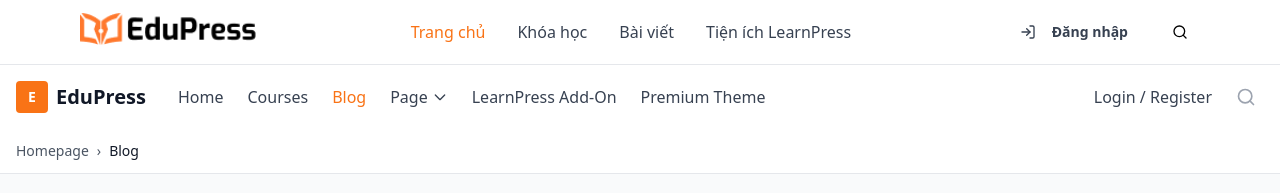
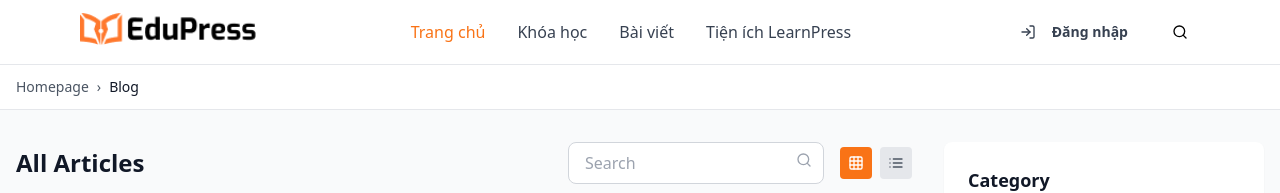
Before and after one commit to Thu-Hong-oo/english-learning-mvp, a React (Vite) app in the folder frontend/: page /blog in a window 1280 px wide. Shown: the top 193 px of the page. Built offline with nearby package versions, Linux system fonts and the light colour scheme; no server answers.

Commit message:
feat(ui) remove header in blog page

```diff
--- a/frontend/src/components/layout/Article-listing.tsx
+++ b/frontend/src/components/layout/Article-listing.tsx
@@ -70,54 +70,7 @@ const ArticlesListing = ({ onArticleClick }: ArticlesListingProps) => {
 
   return (
     <div className="min-h-screen bg-gray-50">
-      {/* Header */}
-      <header className="bg-white shadow-sm">
-        <div className="max-w-7xl mx-auto px-4">
-          <div className="flex items-center justify-between h-16">
-            <div className="flex items-center gap-8">
-              <div className="flex items-center gap-2">
-                <div className="w-8 h-8 bg-orange-500 rounded flex items-center justify-center">
-                  <span className="text-white font-bold text-sm">E</span>
-                </div>
-                <span className="text-xl font-bold text-gray-900">EduPress</span>
-              </div>
 
-              <nav className="hidden md:flex items-center gap-6">
-                <a href="#" className="text-gray-700 hover:text-orange-500">
-                  Home
-                </a>
-                <a href="#" className="text-gray-700 hover:text-orange-500">
-                  Courses
-                </a>
-                <a href="#" className="text-orange-500 font-medium">
-                  Blog
-                </a>
-                <div className="relative">
-                  <button className="text-gray-700 hover:text-orange-500 flex items-center gap-1">
-                    Page
-                    <svg className="w-4 h-4" fill="none" stroke="currentColor" viewBox="0 0 24 24">
-                      <path strokeLinecap="round" strokeLinejoin="round" strokeWidth={2} d="M19 9l-7 7-7-7" />
-                    </svg>
-                  </button>
-                </div>
-                <a href="#" className="text-gray-700 hover:text-orange-500">
-                  LearnPress Add-On
-                </a>
-                <a href="#" className="text-gray-700 hover:text-orange-500">
-                  Premium Theme
-                </a>
-              </nav>
-            </div>
-
-            <div className="flex items-center gap-4">
-              <button className="text-gray-700 hover:text-orange-500">Login / Register</button>
-              <button className="p-2 text-gray-400 hover:text-gray-600">
-                <Search className="w-5 h-5" />
-              </button>
-            </div>
-          </div>
-        </div>
-      </header>
 
       {/* Breadcrumb */}
       <div className="bg-white border-b">
```
